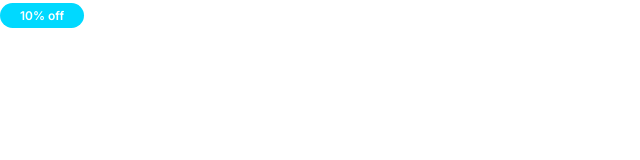
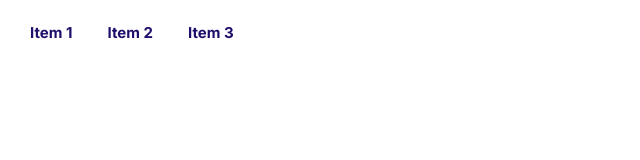
Before and after one commit to StrongMind0/Adeyemi, a plain HTML site: page new.html in a window 1280 px wide. Shown: the whole page, without its empty margins (0-640 px from the left). Drawn offline with Linux system fonts and the light colour scheme.

Commit message:
Creating a list component

```diff
--- a/css/styles.css
+++ b/css/styles.css
@@ -98,7 +98,7 @@ a{
     padding: 0.5rem 2rem;
     font-weight: 600;
     font-size: 2rem;
-    white-space: wrap;
+    white-space: nowrap;
 }
 
 .badge--primary{
@@ -124,3 +124,41 @@ a{
         font-size: 1.2rem;
     }
 }
+
+/* List */
+
+.list{
+    list-style: none;
+    padding-left: 0;
+    color: var(--color-headings);
+}
+
+.list-inline .list__items{
+    display: inline-block;
+    margin-left: 3rem;
+    font-size: 2rem;
+    font-weight: bold;
+}
+
+.list-tick{
+    padding-left: 3rem;
+    list-style: url(../images/tick.svg);
+    font-size:2.4rem;
+    font-weight: normal;
+}
+
+.list-tick .list__items{
+    padding-left: 1rem;
+    margin-bottom: 1.5rem;
+}
+
+@media screen and (min-width: 1024px) {
+    .list-tick .list__items{
+        padding-left: 0;
+        font-size: 1.8rem;
+    }
+
+    .list-inline .list__items{
+        font-size: 1.5rem;
+    }
+}
--- a/new.html
+++ b/new.html
@@ -11,6 +11,10 @@
     <link rel="stylesheet" href="/css/normalize .css">
 </head>
 <body>
-    <span class="badge badge--secondary bad badge--small">10% off</span>
+    <ul class="list list-inline">
+        <li class="list__items">Item 1</li>
+        <li class="list__items">Item 2</li>
+        <li class="list__items">Item 3</li>
+    </ul>
 </body>
 </html>
```
Also changed, not shown: components/list.html (added, +5 -0 lines), images/tick.svg (added).
